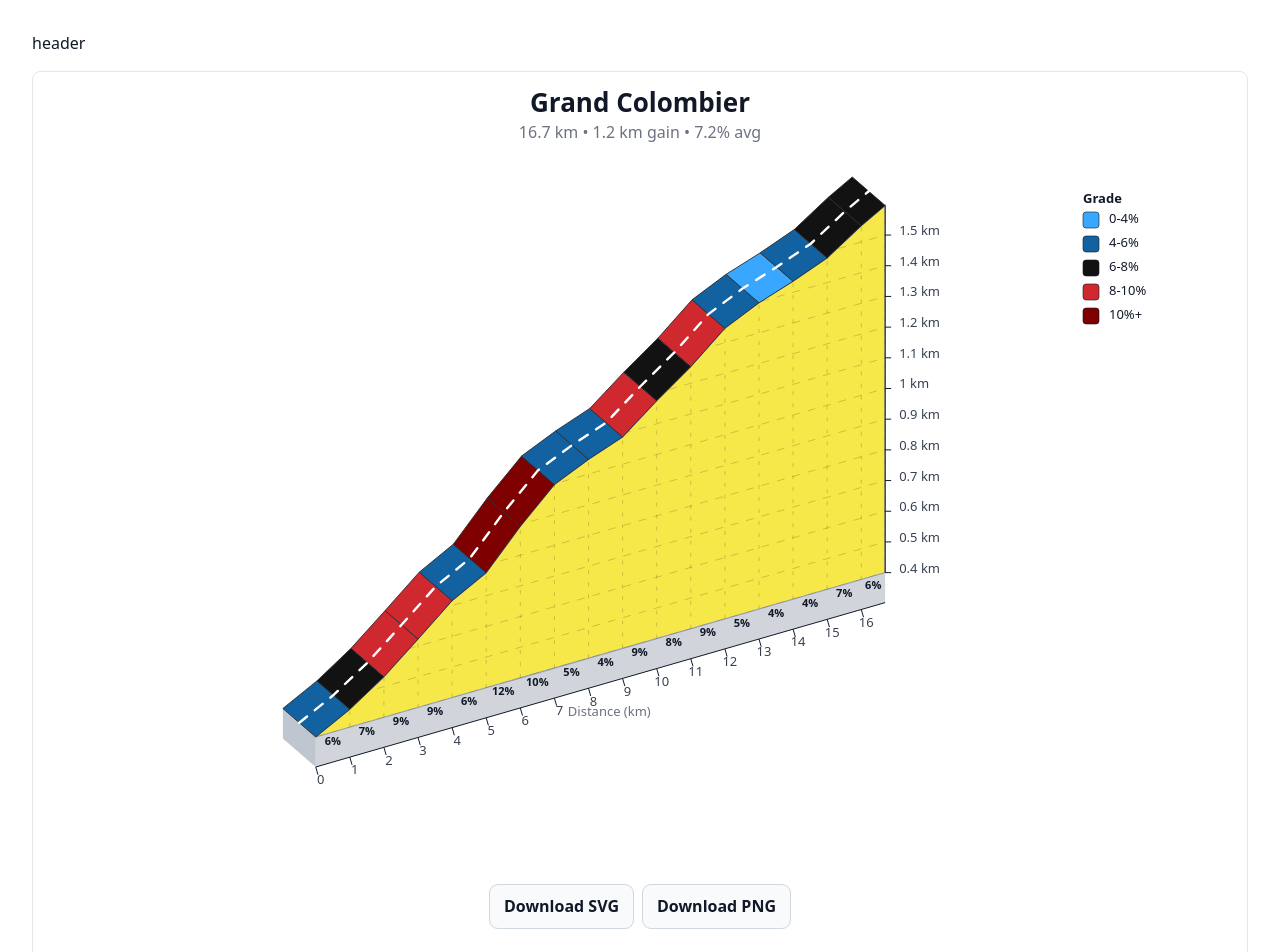
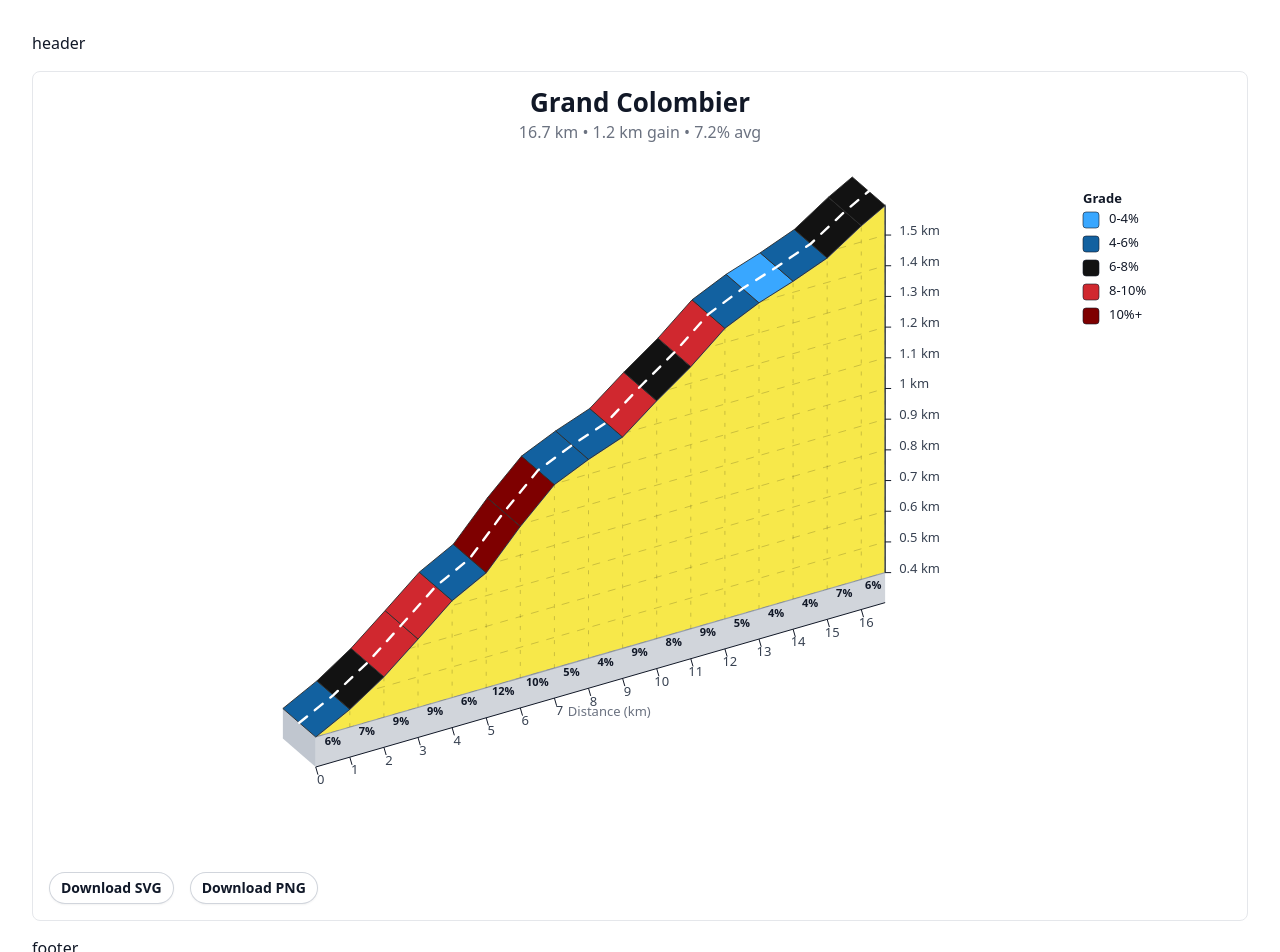
Before and after one commit to brendansudol/cycling-elevation-profile-app, a Next.js app: page / in a window 1280 px wide. Shown: the top 952 px of the page. Built offline with nearby package versions, Linux system fonts and the light colour scheme.

Commit message:
misc cleanup

```diff
--- a/src/app/globals.css
+++ b/src/app/globals.css
@@ -33,21 +33,3 @@ body {
   color: var(--ink);
   background: var(--bg);
 }
-
-/* TODO: remove these button styles, use tailwind instead */
-
-button {
-  appearance: none;
-  border: 1px solid #d0d7de;
-  border-radius: 9px;
-  padding: 10px 14px;
-  cursor: pointer;
-  background: #f9fafb;
-  color: var(--ink);
-  font-weight: 600;
-}
-
-button:disabled {
-  opacity: 0.6;
-  cursor: not-allowed;
-}
--- a/src/components/DownloadButtons.tsx
+++ b/src/components/DownloadButtons.tsx
@@ -6,25 +6,27 @@ import { downloadPNG, downloadSVG } from "@/lib/utils/download"
 export default function DownloadButtons({
   svg,
   baseFilename,
-  style,
 }: {
   svg: SVGSVGElement
   baseFilename: string
-  style?: React.CSSProperties
 }) {
   return (
-    <div
-      style={
-        style ?? {
-          display: "flex",
-          gap: 8,
-          margin: "12px auto 24px",
-          justifyContent: "center",
-        }
-      }
-    >
-      <button onClick={() => downloadSVG(svg, `${baseFilename}.svg`)}>Download SVG</button>
-      <button onClick={() => downloadPNG(svg, `${baseFilename}.png`)}>Download PNG</button>
+    <div className="flex gap-4">
+      <button
+        type="button"
+        className="rounded-full bg-white px-3 py-1.5 text-sm font-semibold text-gray-900 shadow-xs inset-ring inset-ring-gray-300 hover:bg-gray-50 dark:bg-white/10 dark:text-white dark:shadow-none dark:inset-ring-white/5 dark:hover:bg-white/20"
+        onClick={() => downloadSVG(svg, `${baseFilename}.svg`)}
+      >
+        Download SVG
+      </button>
+
+      <button
+        type="button"
+        className="rounded-full bg-white px-3 py-1.5 text-sm font-semibold text-gray-900 shadow-xs inset-ring inset-ring-gray-300 hover:bg-gray-50 dark:bg-white/10 dark:text-white dark:shadow-none dark:inset-ring-white/5 dark:hover:bg-white/20"
+        onClick={() => downloadPNG(svg, `${baseFilename}.png`)}
+      >
+        Download PNG
+      </button>
     </div>
   )
 }
```
Also changed, not shown: src/components/ProfileChart.tsx (+203 -130 lines), 2 other files (tests, documents, lock files or other folders).
